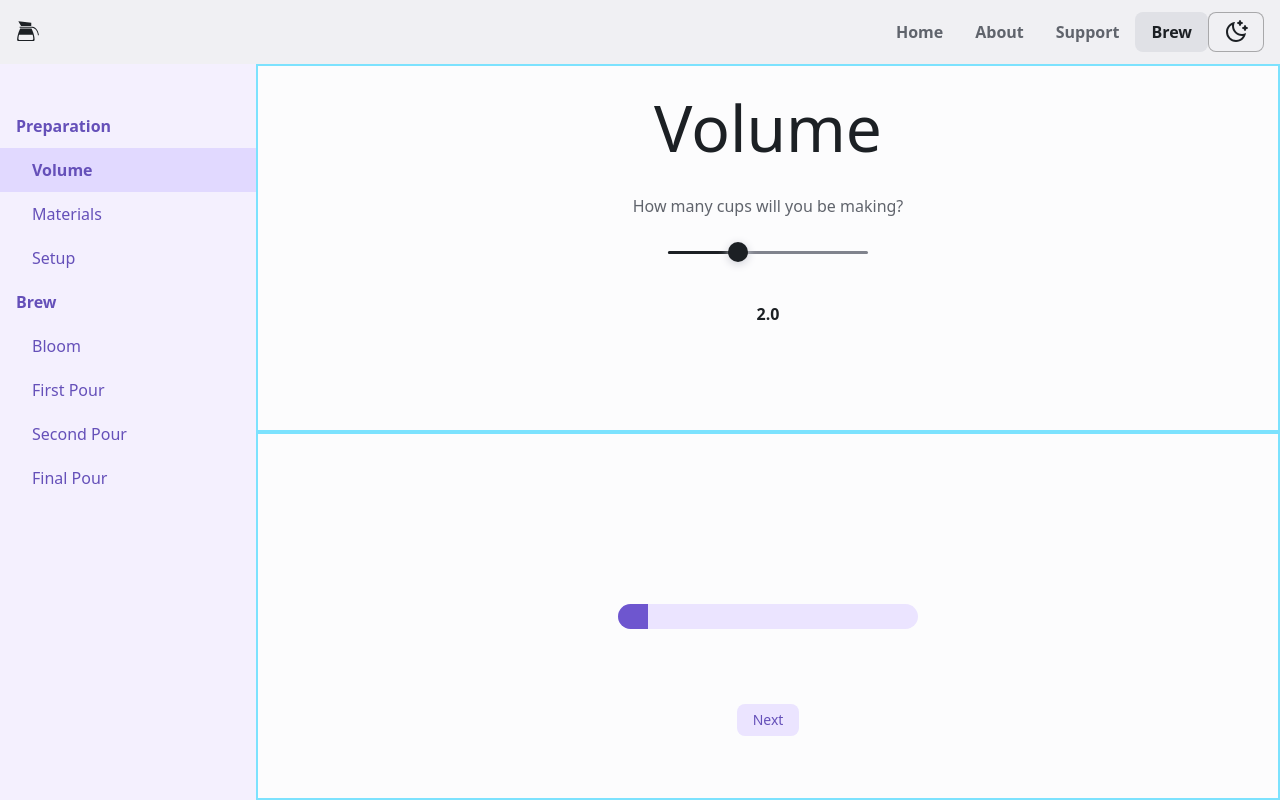
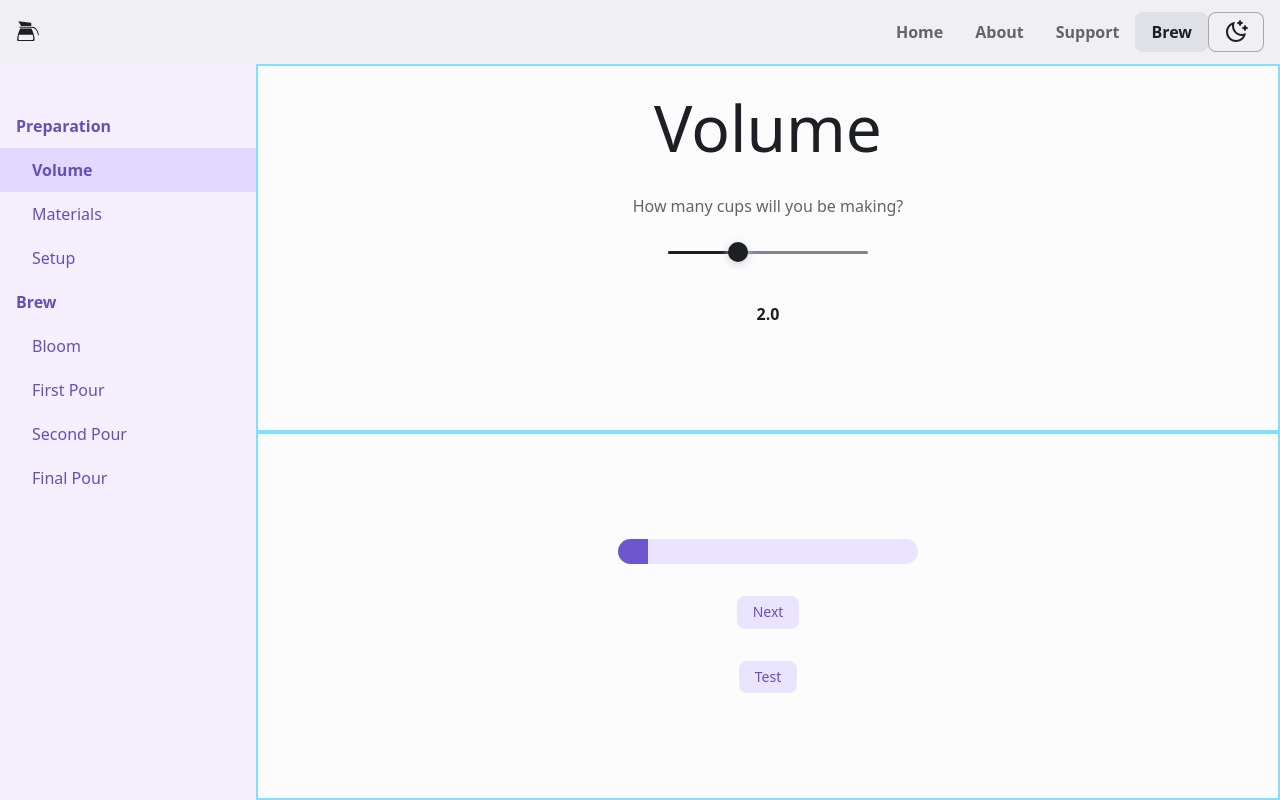
Before and after one commit to nrsimonelli/slow-coffee-two, a React (Create React App) app: page /setup in a window 1280 px wide. Built offline with nearby package versions, Linux system fonts and the light colour scheme.

Commit message:
lifted button and progress bar to brewpage, removed child instance

```diff
--- a/src/components/BrewPage/Bloom.tsx
+++ b/src/components/BrewPage/Bloom.tsx
@@ -1,15 +1,12 @@
 import React from 'react';
 import { Flex } from '../Flex';
 import { Text, TextTitle, TextSub } from '../Text';
-import { Button } from '../Button';
 
 type Props = {
   target: number;
-  handleNext: () => void;
-  buttonText?: string;
 };
 
-const Bloom = ({ target, handleNext, buttonText }: Props) => {
+const Bloom = ({ target }: Props) => {
   return (
     <Flex
       direction='column'
@@ -23,14 +20,6 @@ const Bloom = ({ target, handleNext, buttonText }: Props) => {
         pouring water down the sides of the filter.
       </Text>
       <TextSub>Target: {target}g</TextSub>
-
-      <Button
-        color='primary'
-        onClick={handleNext}
-        css={{ px: '$4', position: 'absolute', bottom: '$6' }}
-      >
-        {buttonText ? buttonText : 'Go!'}
-      </Button>
     </Flex>
   );
 };
--- a/src/components/BrewPage/BrewPage.tsx
+++ b/src/components/BrewPage/BrewPage.tsx
@@ -12,10 +12,13 @@ import FirstPour from './FirstPour';
 import SecondPour from './SecondPour';
 import FinalPour from './FinalPour';
 import ProgressBar from '../ProgressBar';
+import { Button } from '../Button';
 
 const BrewPage = () => {
   const [currentStep, setCurrentStep] = useState(0);
   const [sliderValue, setSliderValue] = useState(2);
+  const [progressBarValue, setProgressBarValue] = useState(10);
+  const [progressTimeValue, setProgressTimeValue] = useState(1000);
 
   const coffee = Math.ceil(sliderValue * 15);
   const water = Math.ceil((sliderValue * 225) / 50) * 50 + 100;
@@ -27,7 +30,15 @@ const BrewPage = () => {
     FINAL: coffee * 15,
   };
 
-  // const shouldDisableNext = sliderValue !== 0 ? false : true;
+  const shouldDisableNext = sliderValue !== 0 ? false : true;
+
+  const moveBarValue = () => {
+    if (progressBarValue < 100) {
+      setProgressBarValue(progressBarValue + 10);
+    } else {
+      setProgressBarValue(0);
+    }
+  };
 
   const handleStepChange = () => {
     if (currentStep === 7) {
@@ -41,54 +52,20 @@ const BrewPage = () => {
     switch (currentStep) {
       case 0:
         return (
-          <Volume
-            value={sliderValue}
-            setValue={setSliderValue}
-            handleNext={handleStepChange}
-          />
+          <Volume value={sliderValue} setValue={setSliderValue} />
         );
       case 1:
-        return (
-          <Materials
-            coffee={coffee}
-            water={water}
-            handleNext={handleStepChange}
-            buttonText={'Ready'}
-          />
-        );
+        return <Materials coffee={coffee} water={water} />;
       case 2:
-        return (
-          <Setup handleNext={handleStepChange} buttonText={'Done'} />
-        );
+        return <Setup />;
       case 3:
-        return (
-          <Bloom
-            target={TARGETS.BLOOM}
-            handleNext={handleStepChange}
-            buttonText={'Go!'}
-          />
-        );
+        return <Bloom target={TARGETS.BLOOM} />;
       case 4:
-        return (
-          <FirstPour
-            target={TARGETS.FIRST}
-            handleNext={handleStepChange}
-          />
-        );
+        return <FirstPour target={TARGETS.FIRST} />;
       case 5:
-        return (
-          <SecondPour
-            target={TARGETS.SECOND}
-            handleNext={handleStepChange}
-          />
-        );
+        return <SecondPour target={TARGETS.SECOND} />;
       default:
-        return (
-          <FinalPour
-            target={TARGETS.FINAL}
-            handleNext={handleStepChange}
-          />
-        );
+        return <FinalPour target={TARGETS.FINAL} />;
     }
   };
 
@@ -235,7 +212,25 @@ const BrewPage = () => {
           border
           css={{ height: '50%' }}
         >
-          <ProgressBar barValue={10} timeValue={0} />
+          <ProgressBar
+            barValue={progressBarValue}
+            timeValue={progressTimeValue}
+          />
+          <Button
+            color='primary'
+            disabled={shouldDisableNext}
+            onClick={handleStepChange}
+            css={{ px: '$4', mt: '$5' }}
+          >
+            Next
+          </Button>
+          <Button
+            color='primary'
+            onClick={moveBarValue}
+            css={{ px: '$4', mt: '$5' }}
+          >
+            Test
+          </Button>
         </Flex>
       </Flex>
     </Flex>
--- a/src/components/BrewPage/FinalPour.tsx
+++ b/src/components/BrewPage/FinalPour.tsx
@@ -1,15 +1,12 @@
 import React from 'react';
 import { Flex } from '../Flex';
 import { Text, TextTitle, TextSub } from '../Text';
-import { Button } from '../Button';
 
 type Props = {
   target: number;
-  handleNext: () => void;
-  buttonText?: string;
 };
 
-const Bloom = ({ target, handleNext, buttonText }: Props) => {
+const Bloom = ({ target }: Props) => {
   return (
     <Flex
       direction='column'
@@ -23,13 +20,6 @@ const Bloom = ({ target, handleNext, buttonText }: Props) => {
         pouring water down the sides of the filter.
       </Text>
       <TextSub>Target: {target}g</TextSub>
-      <Button
-        color='primary'
-        onClick={handleNext}
-        css={{ px: '$4', position: 'absolute', bottom: '$6' }}
-      >
-        {buttonText ? buttonText : 'Next'}
-      </Button>
     </Flex>
   );
 };
--- a/src/components/BrewPage/FirstPour.tsx
+++ b/src/components/BrewPage/FirstPour.tsx
@@ -1,14 +1,12 @@
-import React, { useState, useEffect } from 'react';
+import React from 'react';
 import { Flex } from '../Flex';
 import { Text, TextTitle, TextSub } from '../Text';
-import { Button } from '../Button';
 
 type Props = {
   target: number;
-  handleNext: () => void;
 };
 
-const FirstPour = ({ target, handleNext }: Props) => {
+const FirstPour = ({ target }: Props) => {
   return (
     <Flex
       direction='column'
@@ -21,14 +19,6 @@ const FirstPour = ({ target, handleNext }: Props) => {
         Some tip about Coffee.
       </Text>
       <TextSub>Target: {target}g</TextSub>
-
-      <Button
-        color='primary'
-        onClick={() => console.log('restart clicked')}
-        css={{ px: '$4', position: 'absolute', bottom: '$6' }}
-      >
-        Restart
-      </Button>
     </Flex>
   );
 };
--- a/src/components/BrewPage/Materials.tsx
+++ b/src/components/BrewPage/Materials.tsx
@@ -1,21 +1,13 @@
 import React from 'react';
 import { Flex } from '../Flex';
 import { Text, TextTitle } from '../Text';
-import { Button } from '../Button';
 
 type Props = {
   coffee: number;
   water: number;
-  handleNext: () => void;
-  buttonText?: string;
 };
 
-const Materials = ({
-  coffee,
-  water,
-  handleNext,
-  buttonText,
-}: Props) => {
+const Materials = ({ coffee, water }: Props) => {
   return (
     <Flex
       direction='column'
@@ -38,13 +30,6 @@ const Materials = ({
         </Text>{' '}
         of water
       </Text>
-      <Button
-        color='primary'
-        onClick={handleNext}
-        css={{ px: '$4', position: 'absolute', bottom: '$6' }}
-      >
-        {buttonText ? buttonText : 'Next'}
-      </Button>
     </Flex>
   );
 };
--- a/src/components/BrewPage/SecondPour.tsx
+++ b/src/components/BrewPage/SecondPour.tsx
@@ -1,15 +1,12 @@
 import React from 'react';
 import { Flex } from '../Flex';
 import { Text, TextTitle, TextSub } from '../Text';
-import { Button } from '../Button';
 
 type Props = {
   target: number;
-  handleNext: () => void;
-  buttonText?: string;
 };
 
-const Bloom = ({ target, handleNext, buttonText }: Props) => {
+const Bloom = ({ target }: Props) => {
   return (
     <Flex
       direction='column'
@@ -23,13 +20,6 @@ const Bloom = ({ target, handleNext, buttonText }: Props) => {
         pouring water down the sides of the filter.
       </Text>
       <TextSub>Target: {target}g</TextSub>
-      <Button
-        color='primary'
-        onClick={handleNext}
-        css={{ px: '$4', position: 'absolute', bottom: '$6' }}
-      >
-        {buttonText ? buttonText : 'Next'}
-      </Button>
     </Flex>
   );
 };
--- a/src/components/BrewPage/Setup.tsx
+++ b/src/components/BrewPage/Setup.tsx
@@ -1,14 +1,8 @@
 import React from 'react';
 import { Flex } from '../Flex';
 import { Text, TextTitle } from '../Text';
-import { Button } from '../Button';
 
-type Props = {
-  handleNext: () => void;
-  buttonText?: string;
-};
-
-const Setup = ({ handleNext, buttonText }: Props) => {
+const Setup = () => {
   return (
     <Flex
       direction='column'
@@ -31,13 +25,6 @@ const Setup = ({ handleNext, buttonText }: Props) => {
           scale
         </Text>
       </Text>
-      <Button
-        color='primary'
-        onClick={handleNext}
-        css={{ px: '$4', position: 'absolute', bottom: '$6' }}
-      >
-        {buttonText ? buttonText : 'Next'}
-      </Button>
     </Flex>
   );
 };
--- a/src/components/BrewPage/Volume.tsx
+++ b/src/components/BrewPage/Volume.tsx
@@ -1,24 +1,14 @@
 import React, { Dispatch, SetStateAction } from 'react';
 import { Flex } from '../Flex';
 import { Text, TextSub, TextTitle } from '../Text';
-import { Button } from '../Button';
 import Slider from '../Slider';
 
 type Props = {
   value: number;
   setValue: Dispatch<SetStateAction<number>>;
-  handleNext: () => void;
-  buttonText?: string;
 };
 
-const Volume = ({
-  value,
-  setValue,
-  handleNext,
-  buttonText,
-}: Props) => {
-  const shouldDisableNext = value === 0 ? true : false;
-
+const Volume = ({ value, setValue }: Props) => {
   return (
     <Flex
       border
@@ -34,15 +24,6 @@ const Volume = ({
 
       <Slider volume={value} onSliderChange={setValue} />
       <TextSub css={{ mx: 'auto' }}>{value.toPrecision(2)}</TextSub>
-
-      <Button
-        color='primary'
-        disabled={shouldDisableNext}
-        onClick={handleNext}
-        css={{ px: '$4', position: 'absolute', bottom: '$6' }}
-      >
-        {buttonText ? buttonText : 'Next'}
-      </Button>
     </Flex>
   );
 };
```
